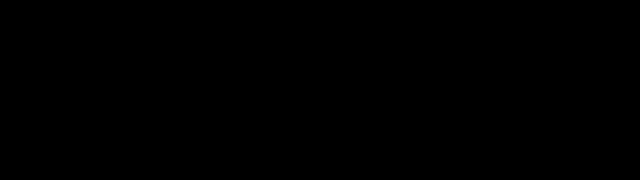
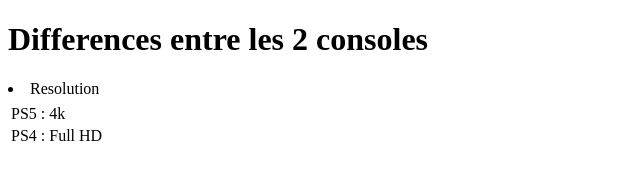
Before and after one commit to olim485/Ps5, a plain HTML site: page index.html in a window 1280 px wide. Shown: the whole page, without its empty margins (0-640 px from the left). Drawn offline with Linux system fonts and the light colour scheme.

Commit message:
caracteristiques
diff ps4 et ps5

```diff
--- a/index.html
+++ b/index.html
@@ -6,6 +6,21 @@
     <title>Playstation 5</title>
 </head>
 <body>
+    <h1>Differences entre les 2 consoles</h1>
+    <table>
+        <tr>
+            <td></td>
+            <li>Resolution</li>
+        </tr>
+        <tr>
+            <td>PS5 : </td>
+            <td>4k</td>
+        </tr>
+        <tr>
+            <td>PS4 : </td>
+            <td>Full HD</td>
+        </tr>
+    </table>
 
 
 </body>
--- a/jordan.css
+++ b/jordan.css
@@ -1,3 +1,7 @@
 body{
-    background-color: black;
+    background-color: white;
 }
+
+table{
+
+}
```
